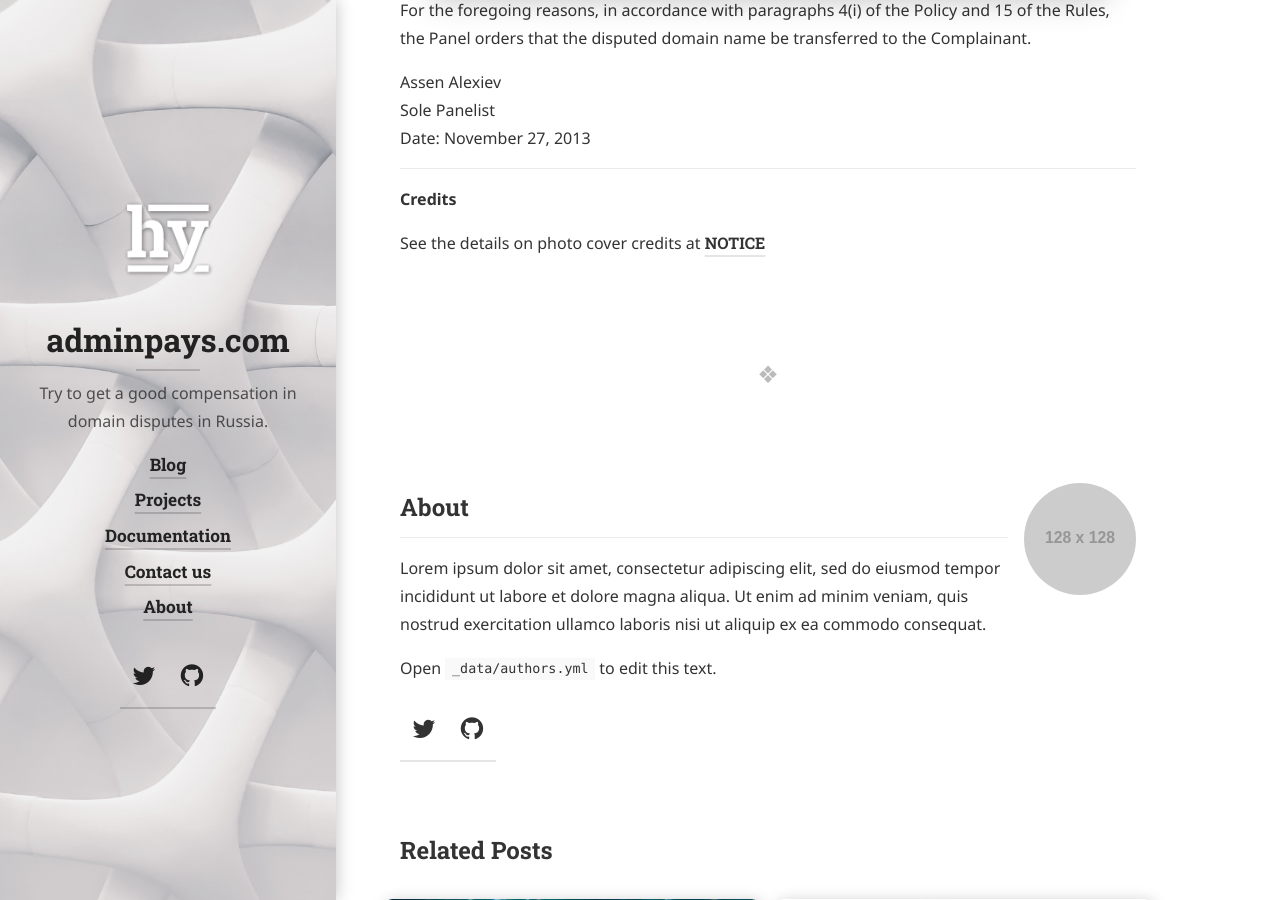
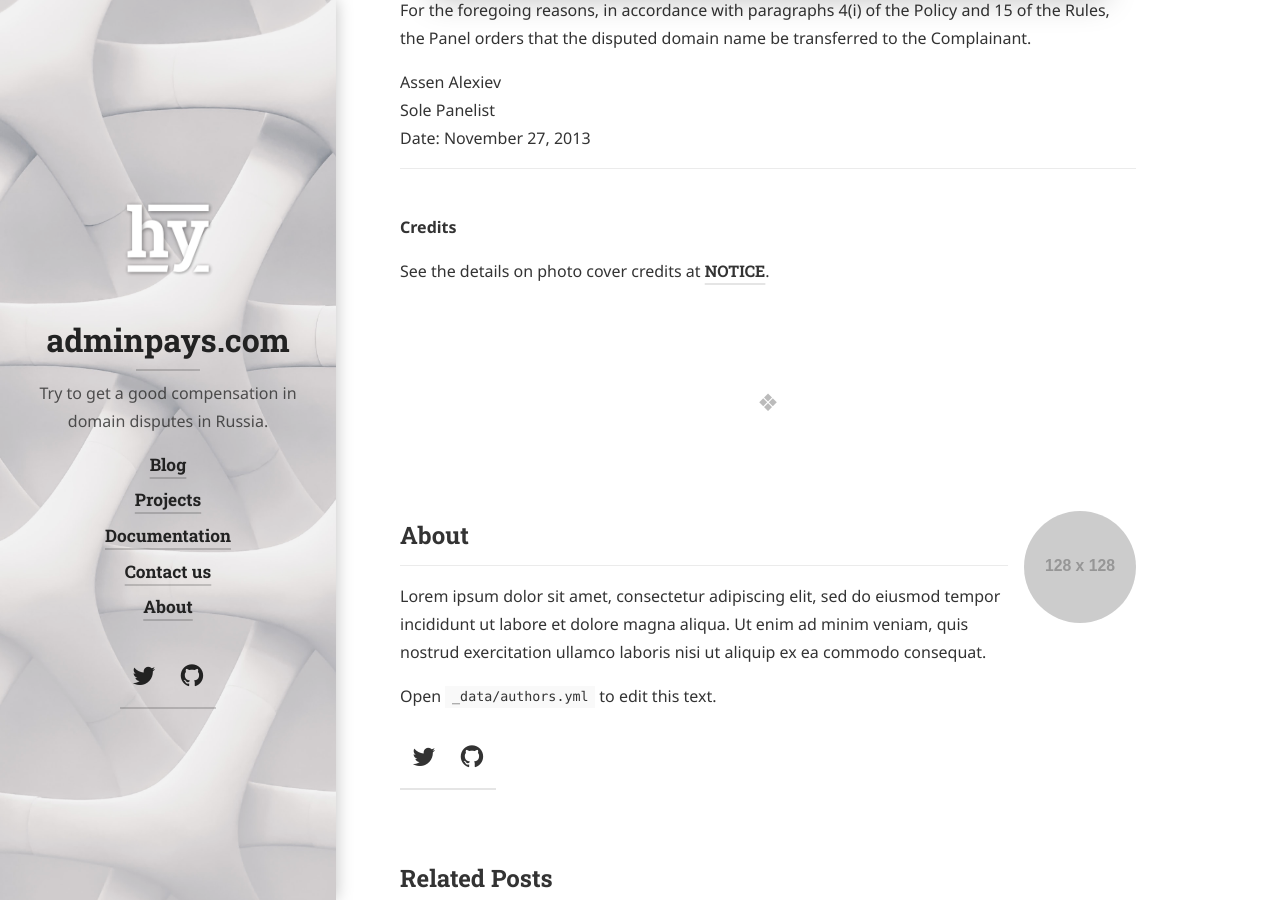
Before and after one commit to xCounsel/adminpays, a Jekyll site: the page built from example/_posts/2021-07-23-udrp-d2013-1657.md, in a window 1280 px wide and 900 px high, scrolled down 8566 px. Built offline with Jekyll 4.4.1, drawn with Linux system fonts in a browser that asks for light colours; cached includes are drawn as plain includes; nearby versions of some CDN libraries; some web fonts are replaced; library files that are not in the unit come from our copies.

Commit message:
Update 2021-07-23-udrp-d2013-1657.md

```diff
--- a/example/_posts/2021-07-23-udrp-d2013-1657.md
+++ b/example/_posts/2021-07-23-udrp-d2013-1657.md
@@ -144,8 +144,9 @@ Date: November 27, 2013
 
 ----
 
+<br/>
 **Credits**<br/>
 
-See the details on photo cover credits at [NOTICE](../../NOTICE.md){:.heading.flip-title}
+See the details on photo cover credits at [NOTICE](../../NOTICE.md){:.heading.flip-title}.
 
 *[SERP]: Search Engine Results Page
```
